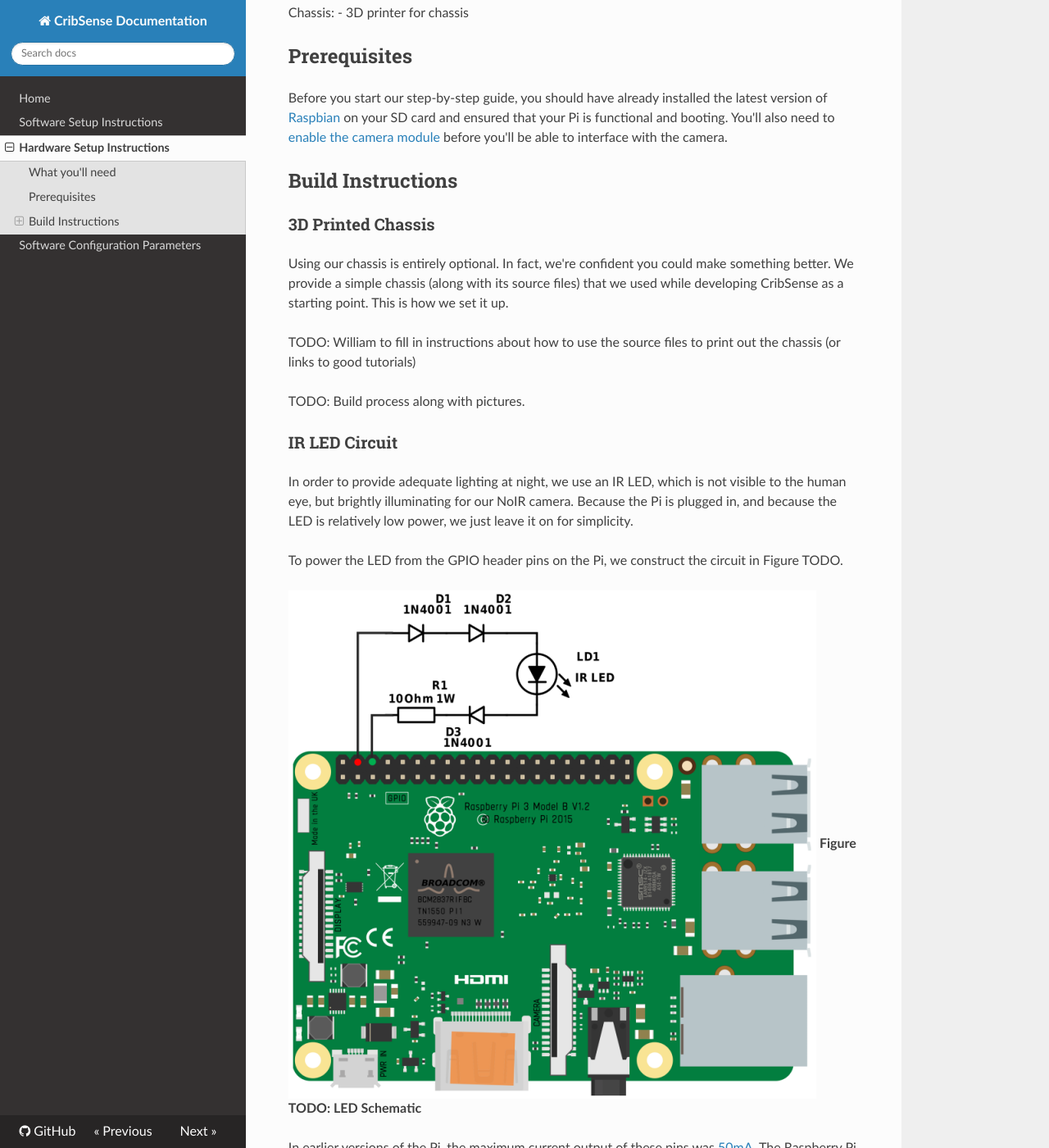
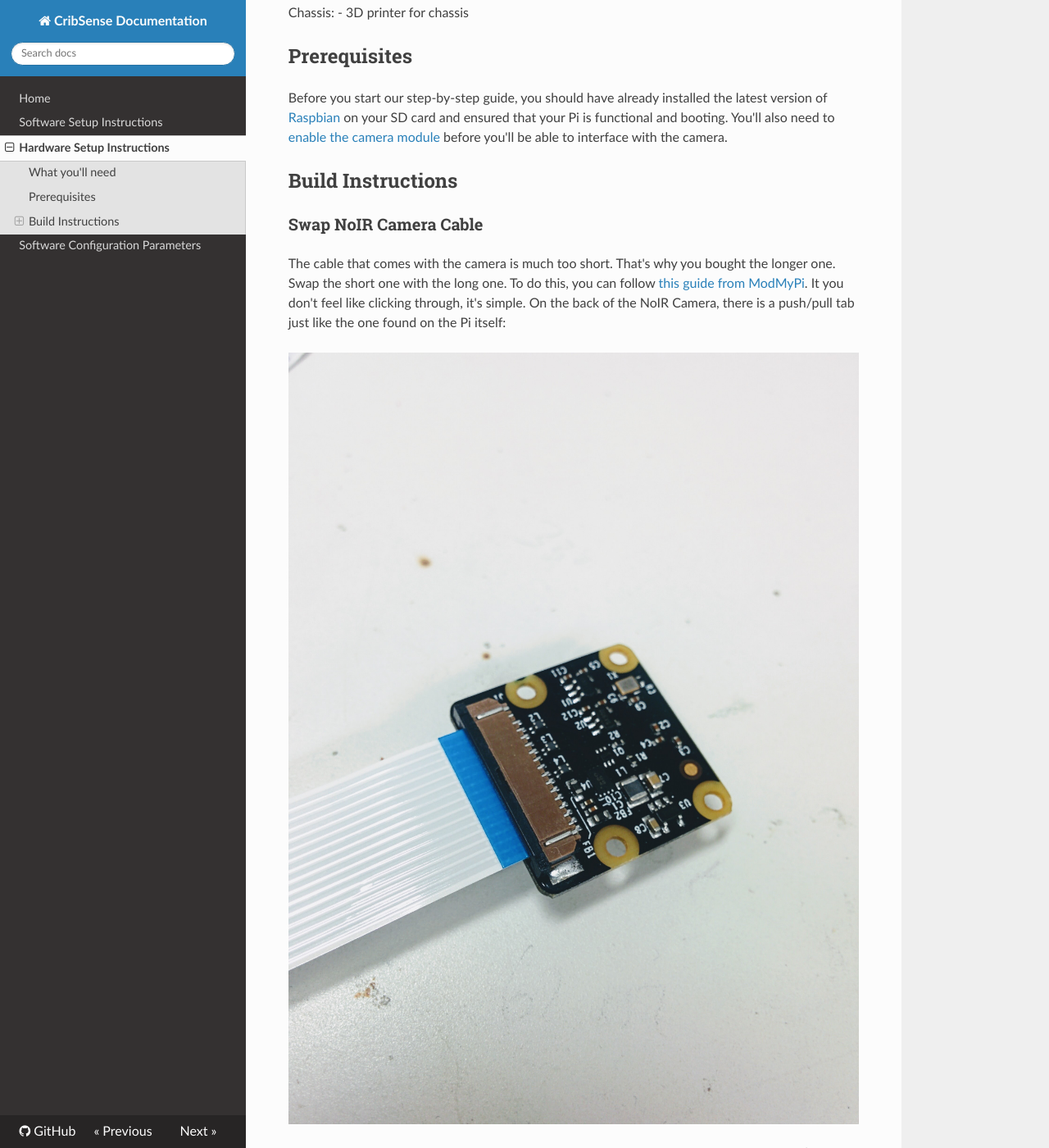
Before and after one commit to lukehsiao/CribSense, an MkDocs documentation site: the page built from docs/setup/hw-setup.md, in a window 1280 px wide and 1400 px high, scrolled down 995 px. Shown: the whole window at 82% size. Built offline with MkDocs 1.6.1, drawn with Linux system fonts in a browser that asks for light colours; nearby versions of some CDN libraries; old or Windows-style settings are respelled for this version of MkDocs; some of the changed text lies outside the part shown.

Commit message:
Add pic/instructions of replacing camera cable.

```diff
--- a/docs/setup/hw-setup.md
+++ b/docs/setup/hw-setup.md
@@ -36,6 +36,13 @@
 
 ## Build Instructions
 
+### Swap NoIR Camera Cable
+The cable that comes with the camera is much too short. That's why you bought the longer one. Swap the short one with the long one. To do this, you can follow [this guide from ModMyPi](https://www.modmypi.com/blog/how-to-replace-the-raspberry-pi-camera-cable). It you don't feel like clicking through, it's simple. On the back of the NoIR Camera, there is a push/pull tab just like the one found on the Pi itself:
+
+![noir-rear](../img/noir-rear.jpg)
+
+Simply pull the black plastic tab out, remove the short cable, replace it with the long cable (making sure that the blue plastic strip is facing up still as shown in the picture), and push the tab back in to secure it.
+
 ### 3D Printed Chassis
 
 Using our chassis is entirely optional. In fact, we're confident you could make something better. We provide a simple chassis (along with its source files) that we used while developing CribSense as a starting point. This is how we set it up.
```
